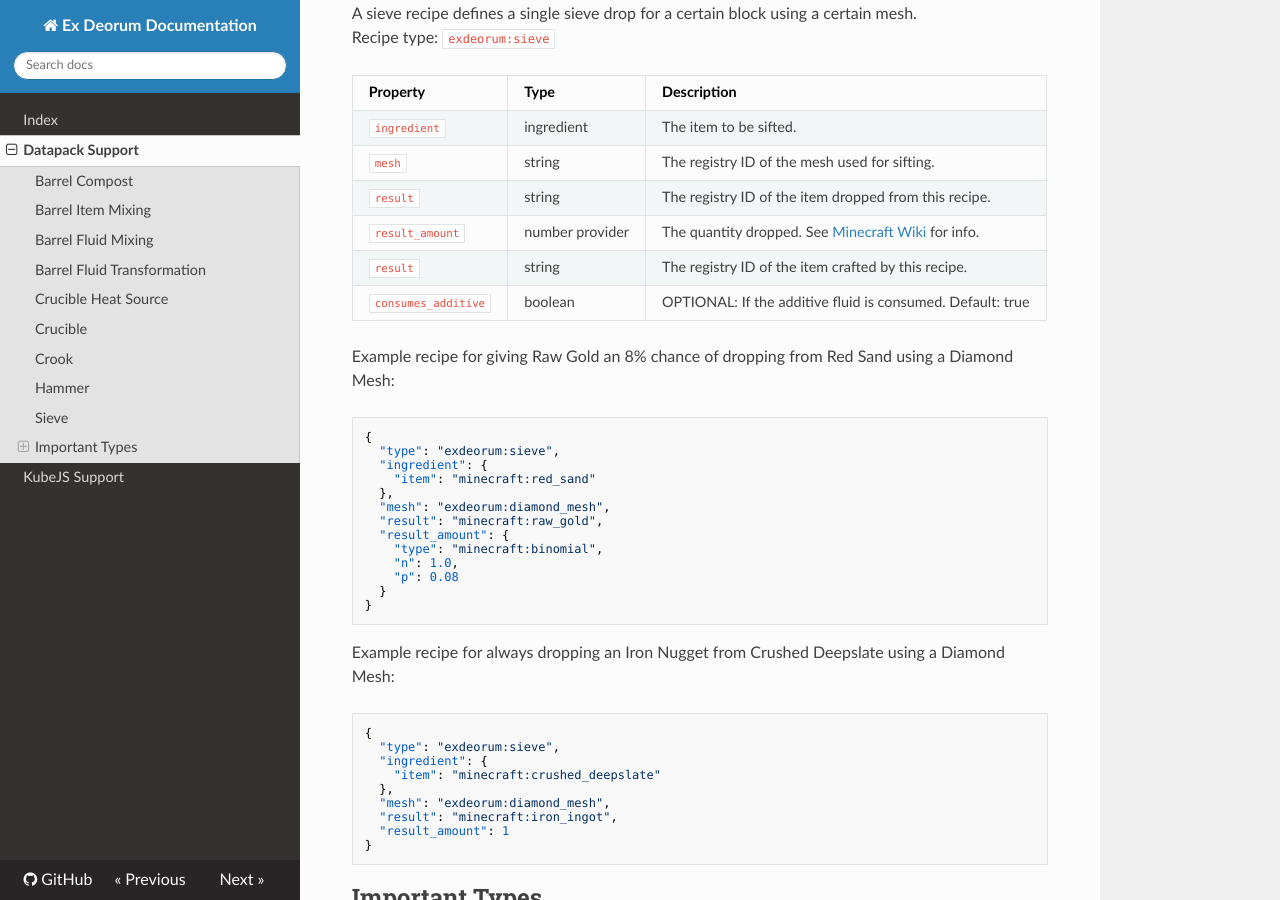
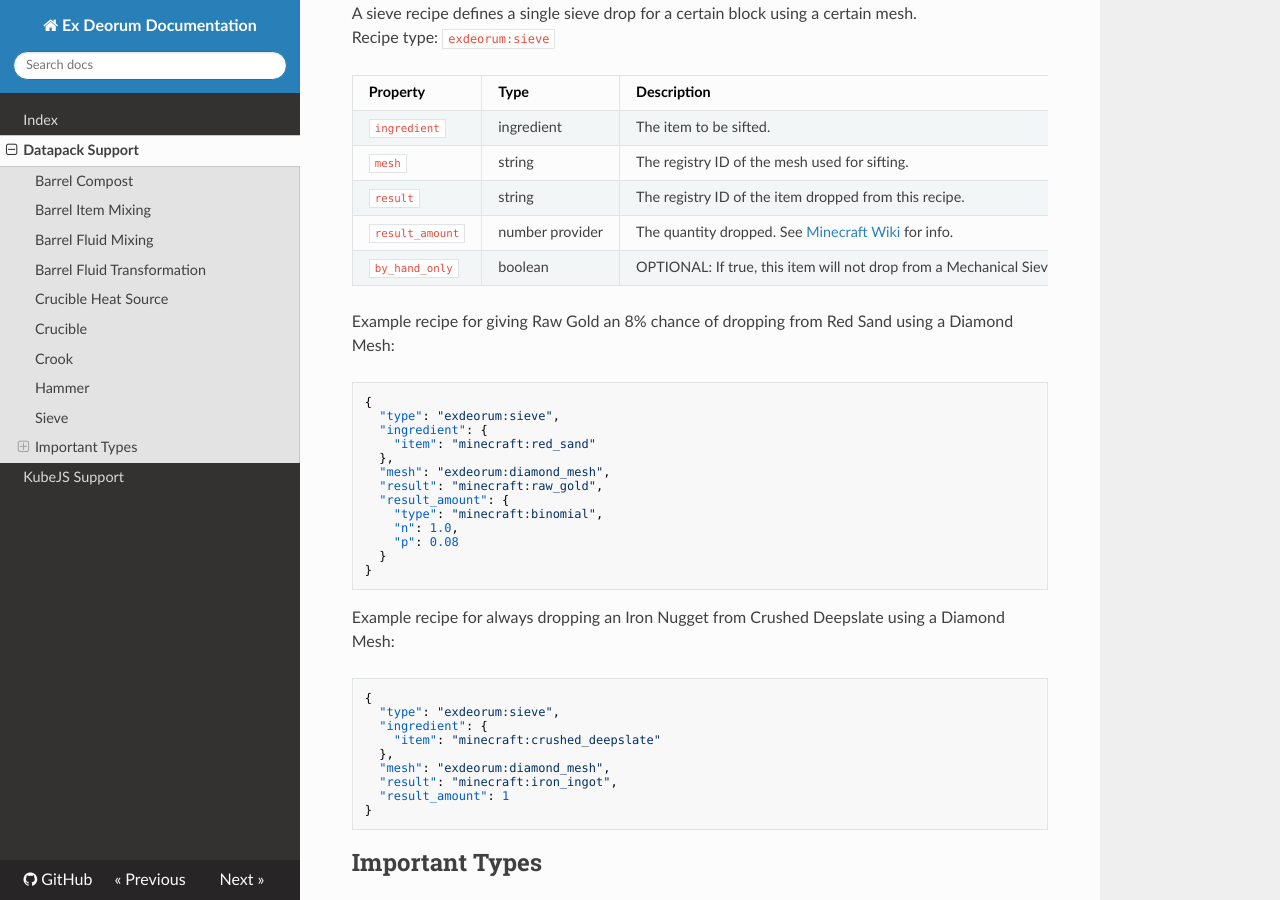
Before and after one commit to thedarkcolour/ExDeorumDocs, an MkDocs documentation site: the page built from docs/datapack.md, in a window 1280 px wide and 900 px high, scrolled down 4897 px. Built offline with MkDocs 1.6.1, drawn with Linux system fonts in a browser that asks for light colours; nearby versions of some CDN libraries.

Commit message:
Fixed typo in Sieve recipe + documented the "by_hand_only" property

````diff
--- a/docs/datapack.md
+++ b/docs/datapack.md
@@ -197,8 +197,7 @@ Recipe type: `exdeorum:sieve`
 | `mesh` | string | The registry ID of the mesh used for sifting. |
 | `result` | string | The registry ID of the item dropped from this recipe. |
 | `result_amount` | number provider | The quantity dropped. See [Minecraft Wiki](https://minecraft.wiki/w/Loot_table#Number_provider) for info. |
-| `result` | string | The registry ID of the item crafted by this recipe. |
-| `consumes_additive` | boolean | OPTIONAL: If the additive fluid is consumed. Default: true|
+| `by_hand_only` | boolean | OPTIONAL: If true, this item will not drop from a Mechanical Sieve. Default: false|
 
 Example recipe for giving Raw Gold an 8% chance of dropping from Red Sand using a Diamond Mesh:
 ```json
````
